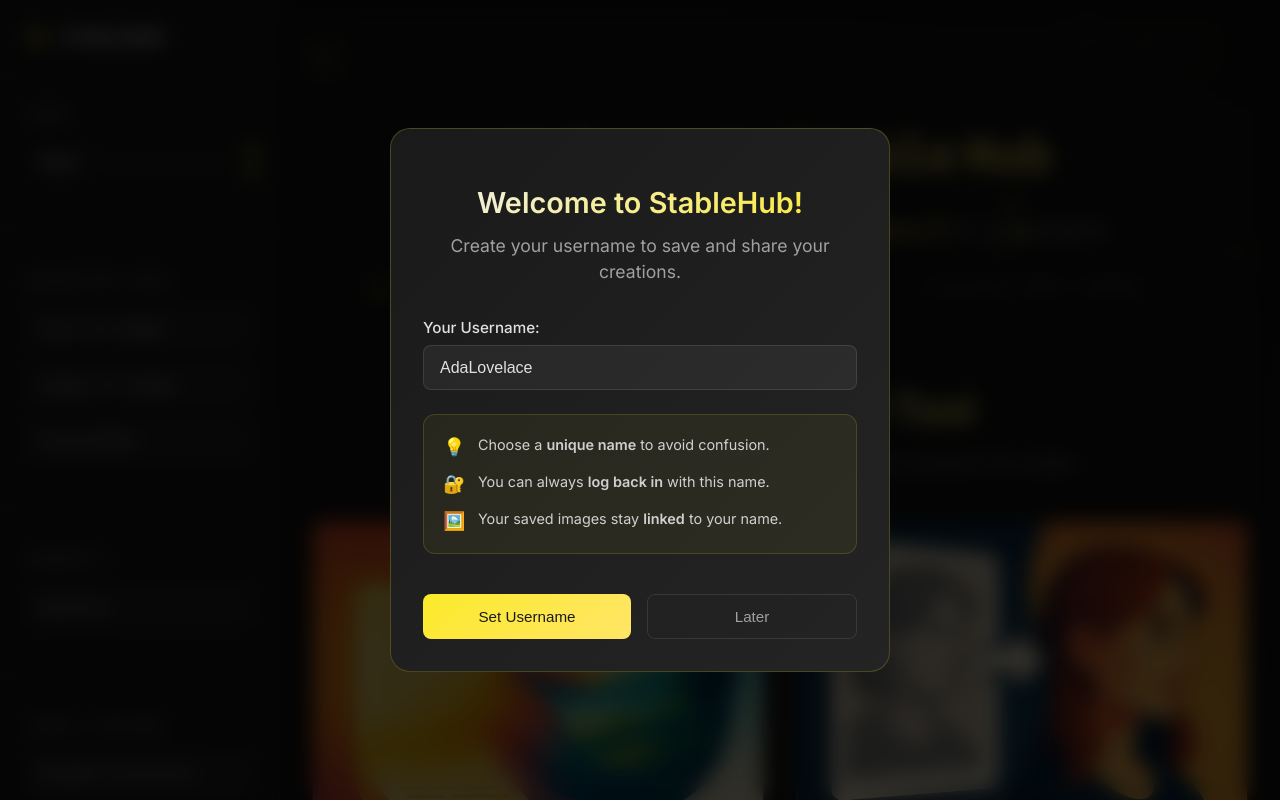
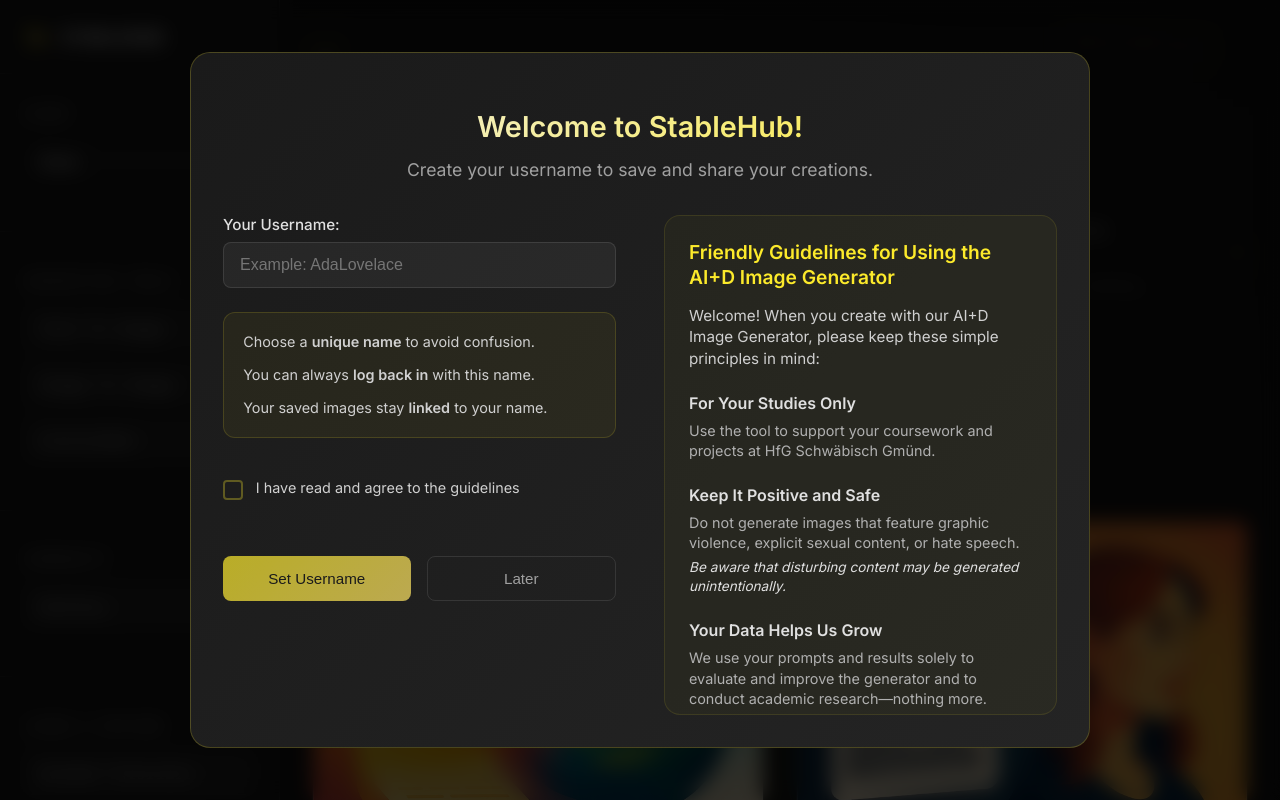
Before and after one commit to hfg-gmuend/stablehub.aid-lab.hfg-gmuend.de, a SvelteKit app: page / in a window 1280 px wide. Shown: the top 800 px of the page. Built offline with nearby package versions, Linux system fonts and the light colour scheme; no server answers.

Commit message:
Füge Benutzerleitlinien und Checkbox zur Zustimmung im Benutzer-Setup-Popup hinzu

```diff
--- a/src/routes/+page.svelte
+++ b/src/routes/+page.svelte
@@ -24,9 +24,10 @@
 
   // User setup popup state
   let showUserSetup = false;
-  let username = 'AdaLovelace';
+  let username = '';
   let usernameError = '';
   let isSubmitting = false;
+  let agreesToGuidelines = false;
 
   // Reactive statement to watch user store changes
   $: currentUserId = $user.userid;
@@ -96,6 +97,11 @@
 
     if (!validateUsername(sanitizedName)) {
       usernameError = 'Only letters, numbers, spaces and _ - . are allowed.';
+      return;
+    }
+
+    if (!agreesToGuidelines) {
+      usernameError = 'Please agree to the guidelines to continue.';
       return;
     }
 
@@ -382,6 +388,8 @@
         <p>Create your username to save and share your creations.</p>
       </div>
 
+      <div class="popup-main">
+        <!-- Left Side: Username Input -->
         <div class="popup-content">
           <div class="input-group">
             <label for="username-input">Your Username:</label>
@@ -389,7 +397,7 @@
               id="username-input"
               type="text"
               bind:value={username}
-            placeholder="AdaLovelace"
+              placeholder="Example: AdaLovelace"
               maxlength="50"
               pattern="[a-zA-Z0-9\s\-_\.]*"
               class:error={usernameError}
@@ -403,24 +411,34 @@
 
           <div class="info-box">
             <div class="info-item">
-            <span class="info-icon">💡</span>
               <span>Choose a <strong>unique name</strong> to avoid confusion.</span>
             </div>
             <div class="info-item">
-            <span class="info-icon">🔐</span>
               <span>You can always <strong>log back in</strong> with this name.</span>
             </div>
             <div class="info-item">
-            <span class="info-icon">🖼️</span>
               <span>Your saved images stay <strong>linked</strong> to your name.</span>
             </div>
+          </div>
+
+          <!-- Guidelines Checkbox -->
+          <div class="checkbox-group">
+            <label class="checkbox-label">
+              <input
+                type="checkbox"
+                bind:checked={agreesToGuidelines}
+                class="guidelines-checkbox"
+              />
+              <span class="checkmark"></span>
+              <span class="checkbox-text">I have read and agree to the guidelines</span>
+            </label>
           </div>
 
           <div class="popup-actions">
             <button
               class="btn-primary"
               on:click={handleUserSetup}
-            disabled={isSubmitting}
+              disabled={isSubmitting || !agreesToGuidelines}
             >
               {#if isSubmitting}
                 <span class="loading-spinner"></span>
@@ -432,6 +450,33 @@
             <button class="btn-secondary" on:click={skipUserSetup}>
               Later
             </button>
+          </div>
+        </div>
+
+        <!-- Right Side: Guidelines -->
+        <div class="guidelines-panel">
+          <h3>Friendly Guidelines for Using the AI+D Image Generator</h3>
+          <p class="guidelines-intro">Welcome! When you create with our AI+D Image Generator, please keep these simple principles in mind:</p>
+
+          <div class="guideline-section">
+            <h4>For Your Studies Only</h4>
+            <p>Use the tool to support your coursework and projects at HfG Schwäbisch Gmünd.</p>
+          </div>
+
+          <div class="guideline-section">
+            <h4>Keep It Positive and Safe</h4>
+            <p>Do not generate images that feature graphic violence, explicit sexual content, or hate speech.</p>
+            <p class="warning-note">Be aware that disturbing content may be generated unintentionally.</p>
+          </div>
+
+          <div class="guideline-section">
+            <h4>Your Data Helps Us Grow</h4>
+            <p>We use your prompts and results solely to evaluate and improve the generator and to conduct academic research—nothing more.</p>
+          </div>
+
+          <div class="guidelines-footer">
+            <p><strong>Thanks for helping us keep this space creative, respectful, and focused on learning!</strong></p>
+          </div>
         </div>
       </div>
     </div>
@@ -1098,7 +1143,7 @@
     border: 1px solid rgba(252, 234, 43, 0.2);
     border-radius: 20px;
     padding: 2rem;
-    max-width: 500px;
+    max-width: 900px;
     width: 100%;
     position: relative;
     animation: popupSlideIn 0.4s ease-out;
@@ -1136,6 +1181,13 @@
     font-size: 1.1rem;
     line-height: 1.5;
     margin: 0;
+  }
+
+  .popup-main {
+    display: grid;
+    grid-template-columns: 1fr 1fr;
+    gap: 3rem;
+    margin-top: 2rem;
   }
 
   .popup-content {
@@ -1206,6 +1258,130 @@
   .info-icon {
     font-size: 1.1rem;
     flex-shrink: 0;
+  }
+
+  /* Guidelines Panel */
+  .guidelines-panel {
+    background: rgba(252, 234, 43, 0.03);
+    border: 1px solid rgba(252, 234, 43, 0.1);
+    border-radius: 16px;
+    padding: 1.5rem;
+    overflow-y: auto;
+    max-height: 500px;
+  }
+
+  .guidelines-panel h3 {
+    font-size: 1.2rem;
+    font-weight: 600;
+    color: #FCEA2B;
+    margin: 0 0 0.8rem 0;
+    line-height: 1.3;
+  }
+
+  .guidelines-intro {
+    color: #d0d0d0;
+    font-size: 0.95rem;
+    line-height: 1.4;
+    margin-bottom: 1.5rem;
+  }
+
+  .guideline-section {
+    margin-bottom: 1.5rem;
+  }
+
+  .guideline-section h4 {
+    font-size: 1rem;
+    font-weight: 600;
+    color: #e0e0e0;
+    margin: 0 0 0.5rem 0;
+    display: flex;
+    align-items: center;
+    gap: 0.5rem;
+  }
+
+  .guideline-section p {
+    color: #b0b0b0;
+    font-size: 0.9rem;
+    line-height: 1.4;
+    margin: 0 0 0.3rem 0;
+  }
+
+  .warning-note {
+    color: #E0E0E0 !important;
+    font-style: italic;
+    font-size: 0.85rem !important;
+  }
+
+  .guidelines-footer {
+    background: rgba(252, 234, 43, 0.05);
+    border-radius: 8px;
+    padding: 1rem;
+    margin-top: 1rem;
+  }
+
+  .guidelines-footer p {
+    color: #FCEA2B;
+    font-size: 0.9rem;
+    line-height: 1.4;
+    margin: 0;
+    text-align: center;
+  }
+
+  /* Checkbox Group */
+  .checkbox-group {
+    margin: 1rem 0;
+  }
+
+  .checkbox-label {
+    display: flex;
+    align-items: flex-start;
+    gap: 0.8rem;
+    cursor: pointer;
+    font-size: 0.9rem;
+    color: #d0d0d0;
+    line-height: 1.4;
+  }
+
+  .guidelines-checkbox {
+    display: none;
+  }
+
+  .checkmark {
+    width: 20px;
+    height: 20px;
+    border: 2px solid rgba(252, 234, 43, 0.3);
+    border-radius: 4px;
+    position: relative;
+    flex-shrink: 0;
+    transition: all 0.3s ease;
+    margin-top: 2px;
+  }
+
+  .checkmark::after {
+    content: '';
+    position: absolute;
+    top: 50%;
+    left: 50%;
+    width: 6px;
+    height: 10px;
+    border: solid #1a1a1a;
+    border-width: 0 2px 2px 0;
+    transform: translate(-50%, -60%) rotate(45deg);
+    opacity: 0;
+    transition: opacity 0.2s ease;
+  }
+
+  .guidelines-checkbox:checked + .checkmark {
+    background: #FCEA2B;
+    border-color: #FCEA2B;
+  }
+
+  .guidelines-checkbox:checked + .checkmark::after {
+    opacity: 1;
+  }
+
+  .checkbox-text {
+    flex: 1;
   }
 
   .popup-actions {
@@ -1327,10 +1503,21 @@
     .user-setup-popup {
       margin: 1rem;
       padding: 1.5rem;
+      max-width: none;
     }
 
     .popup-header h2 {
       font-size: 1.5rem;
+    }
+
+    .popup-main {
+      grid-template-columns: 1fr;
+      gap: 2rem;
+    }
+
+    .guidelines-panel {
+      order: -1;
+      max-height: 300px;
     }
 
     .popup-actions {
```
Lines whose indentation alone changed are shown as unchanged.
